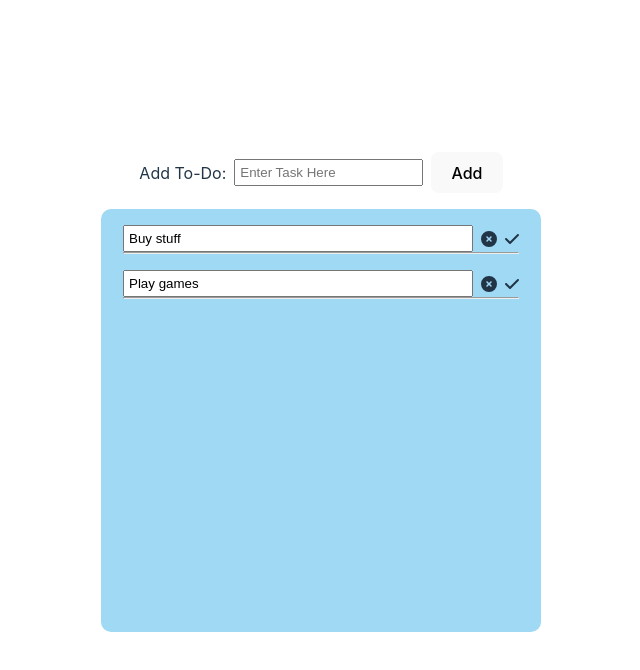
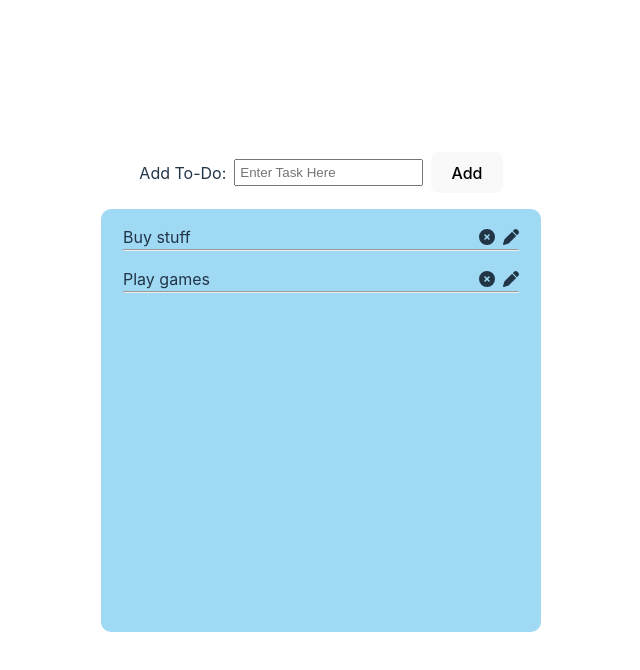
Before and after one commit to khangnh2005/react-to-do-app, a React (Vite) app: page / in a window 1280 px wide. Shown: the top 670 px of the page, without its empty margins (319-959 px from the left). Built offline with nearby package versions, Linux system fonts and the light colour scheme.

Commit message:
Add edit functionality

```diff
--- a/src/App.jsx
+++ b/src/App.jsx
@@ -30,12 +30,25 @@ export default function App() {
     setTaskList(taskList.filter(task => task.id !== taskId));
   }
 
+  function handleReplace(taskId, newTaskTitle) {
+    setTaskList(taskList.map(task => {
+      if (task.id === taskId) {
+        return {
+          id: uuidv4(),
+          title: newTaskTitle,
+        }
+      } else {
+        return task;
+      }
+    }));
+  }
+
   return (
     <div className="main">
       <AddField
         onAdd={handleAdd}
       />
-      <TaskList taskList={taskList} onDelete={handleDelete} />
+      <TaskList taskList={taskList} onDelete={handleDelete} onEdit={handleReplace} />
     </div>
   );
 }
--- a/src/Task.jsx
+++ b/src/Task.jsx
@@ -2,19 +2,27 @@ import { useState } from "react";
 import { FontAwesomeIcon } from "@fortawesome/react-fontawesome";
 import { faCircleXmark, faPen, faCheck} from "@fortawesome/free-solid-svg-icons";
 
-export default function Task({id, title, onDelete}) {
+export default function Task({task, onDelete, onEdit}) {
   // Two Modes: edit + view
-  const [mode, setMode] = useState("edit")
+  const [mode, setMode] = useState("view");
+  const [title, setTitle] = useState(task.title);
 
   return (
     <li>
       <div>
         {mode === "view" && <p>{title}</p>}
-        {mode === "edit" && <input value={title} />}
+        {mode === "edit" && <input className="edit-bar" value={title} onChange={(e) => {
+          setTitle(e.target.value);
+        }} />}
         <div className="icon-container">
-          <FontAwesomeIcon icon={faCircleXmark} onClick={() => onDelete(id)}/>
-          {mode === "view" && <FontAwesomeIcon icon={faPen} />}
-          {mode === "edit" && <FontAwesomeIcon icon={faCheck} />}
+          <FontAwesomeIcon icon={faCircleXmark} onClick={() => onDelete(task.id)}/>
+          {mode === "view" && <FontAwesomeIcon icon={faPen} onClick={() => {
+            setMode("edit");
+          }} />}
+          {mode === "edit" && <FontAwesomeIcon icon={faCheck} onClick={() => {
+            setMode("view");
+            onEdit(task.id, document.querySelector(".edit-bar").value);
+          }} />}
         </div>
       </div>
 
--- a/src/TaskList.jsx
+++ b/src/TaskList.jsx
@@ -1,10 +1,10 @@
 import Task from "./Task";
 
-export default function TaskList({ taskList, onDelete }) {
+export default function TaskList({ taskList, onDelete, onEdit }) {
   return (
     <ul>
       {taskList.map((task) => (
-        <Task key={task.id} id={task.id} title={task.title} onDelete={onDelete} />
+        <Task key={task.id} task={task} onDelete={onDelete} onEdit={onEdit} />
       ))}
     </ul>
   );
```
